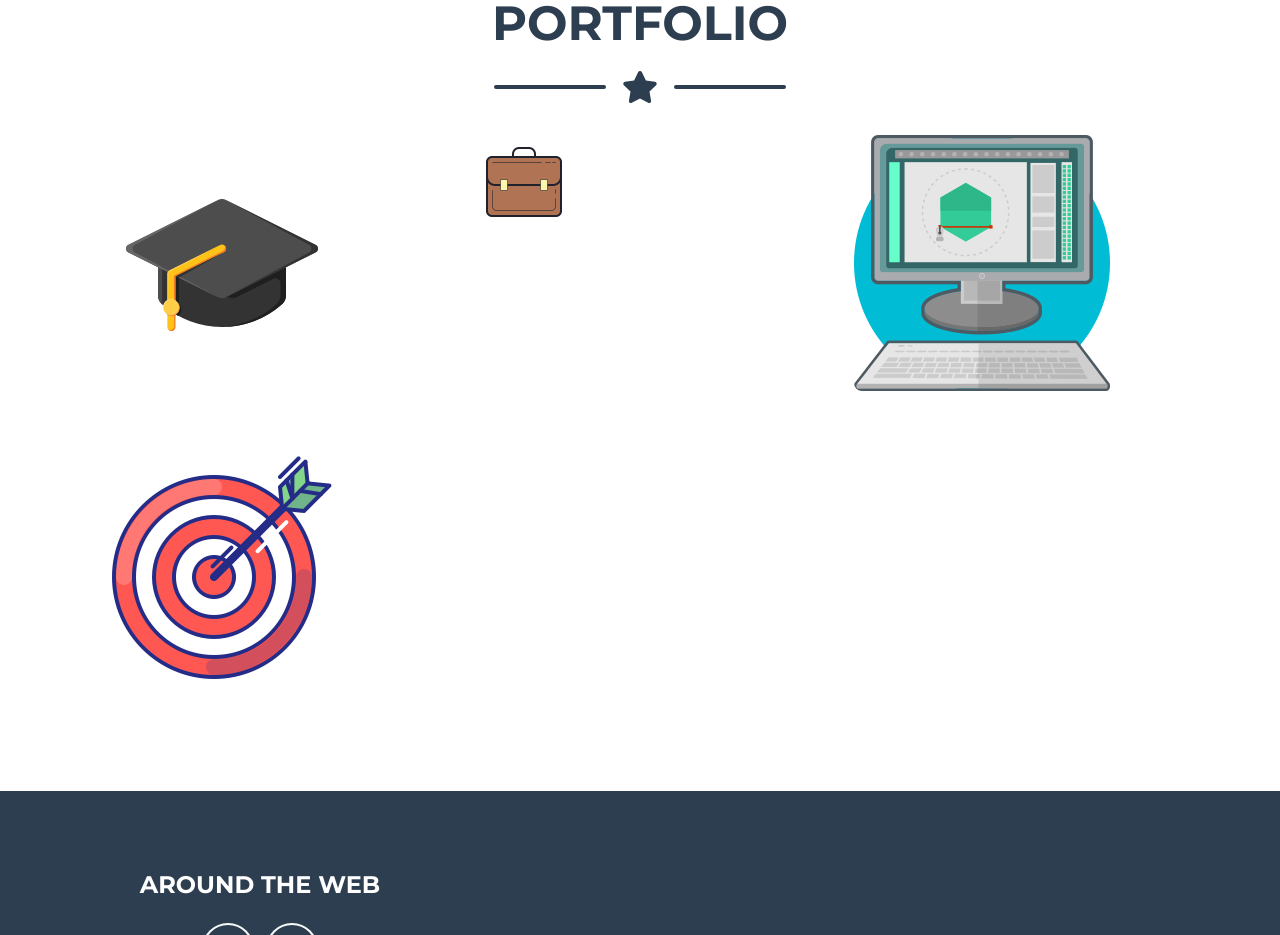
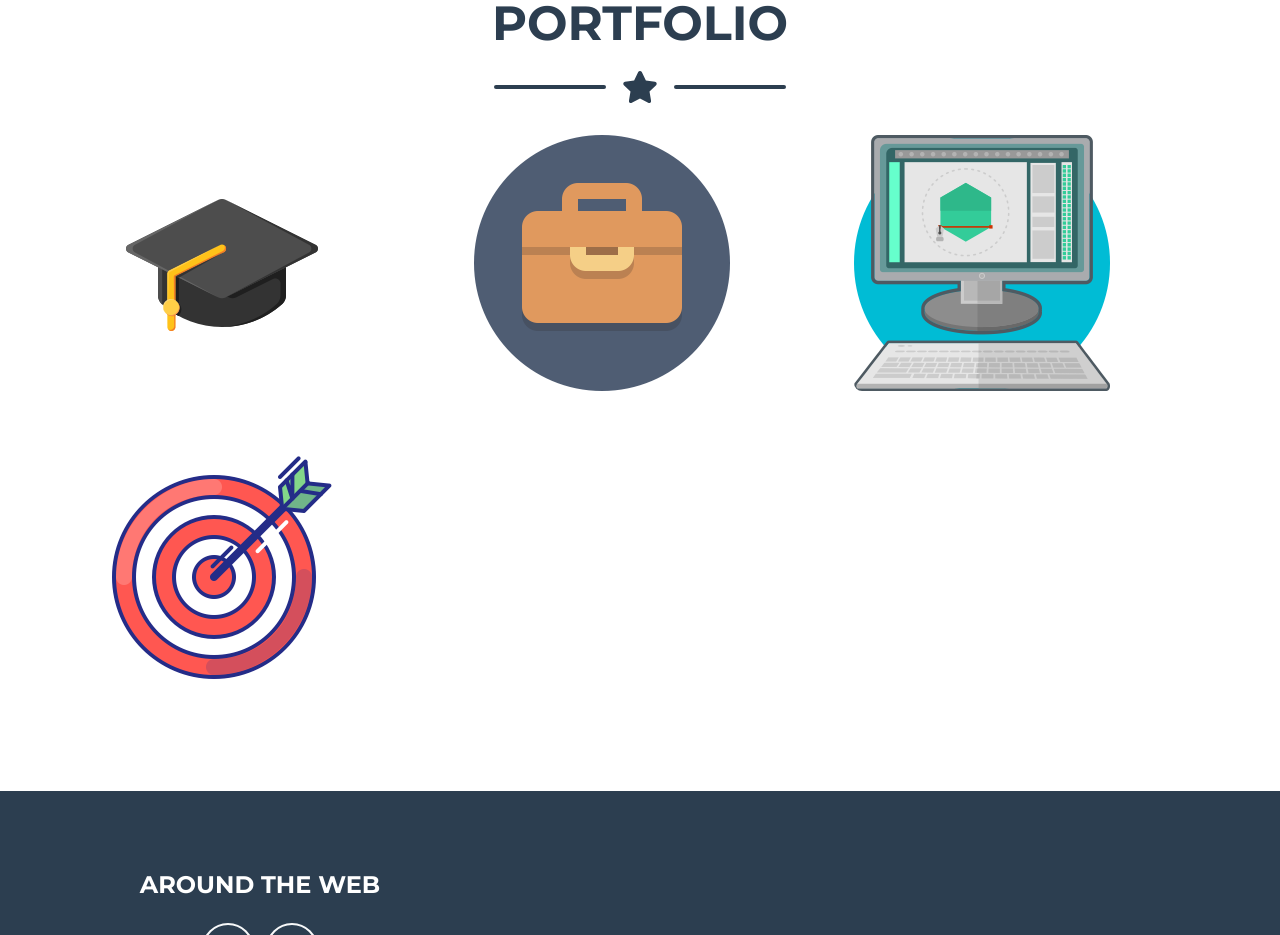
Before and after one commit to bhavyakariwal9/bhavyakariwal9.github.io, a plain HTML site: page index.html in a window 1280 px wide. Shown: the part 1516-2451 px from the top of the page. Drawn offline with nearby package versions, Linux system fonts and the light colour scheme.

Commit message:
added work

```diff
--- a/index.html
+++ b/index.html
@@ -107,7 +107,7 @@
                             <div class="portfolio-item-caption d-flex align-items-center justify-content-center h-100 w-100">
                                 <div class="portfolio-item-caption-content text-center text-white"><i class="fas fa-plus fa-3x"></i></div>
                             </div>
-                            <img class="img-fluid" src="assets/img/portfolio/work.png" alt="" />
+                            <img class="img-fluid" src="assets/img/portfolio/work3.png" alt="" />
                         </div>
                     </div>
                     <!-- Portfolio Item 3-->
@@ -217,7 +217,7 @@
                                         <div class="divider-custom-line"></div>
                                     </div>
                                     <!-- Portfolio Modal - Image-->
-                                    <img class="img-fluid rounded mb-5" src="assets/img/portfolio/work.png" alt="" />
+                                    <img class="img-fluid rounded mb-5" src="assets/img/portfolio/work3.png" alt="" />
                                     <!-- Portfolio Modal - Text-->
                                     <p class="mb-5">something something here.</p>
                                     <button class="btn btn-primary" data-dismiss="modal">
```
Also changed, not shown: assets/img/portfolio/work.png (deleted), assets/img/portfolio/work3.png (added).
